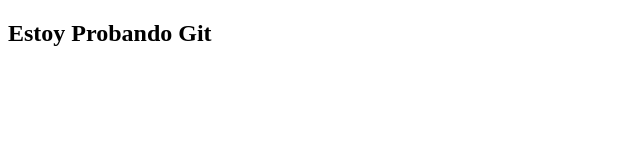
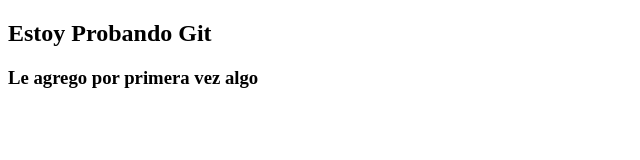
Before and after one commit to CrazySagnis/ProbandoGitHub, a plain HTML site: page index.html in a window 1280 px wide. Shown: the whole page, without its empty margins (0-640 px from the left). Drawn offline with Linux system fonts and the light colour scheme.

Commit message:
Le agrego algo por primera vez

```diff
--- a/index.html
+++ b/index.html
@@ -10,6 +10,7 @@
     <header></header>
     <main>
       <h2>Estoy Probando Git</h2>
+      <h3>Le agrego por primera vez algo</h3>
     </main>
     <script src="js.js/index.js"></script>
   </body>
```
